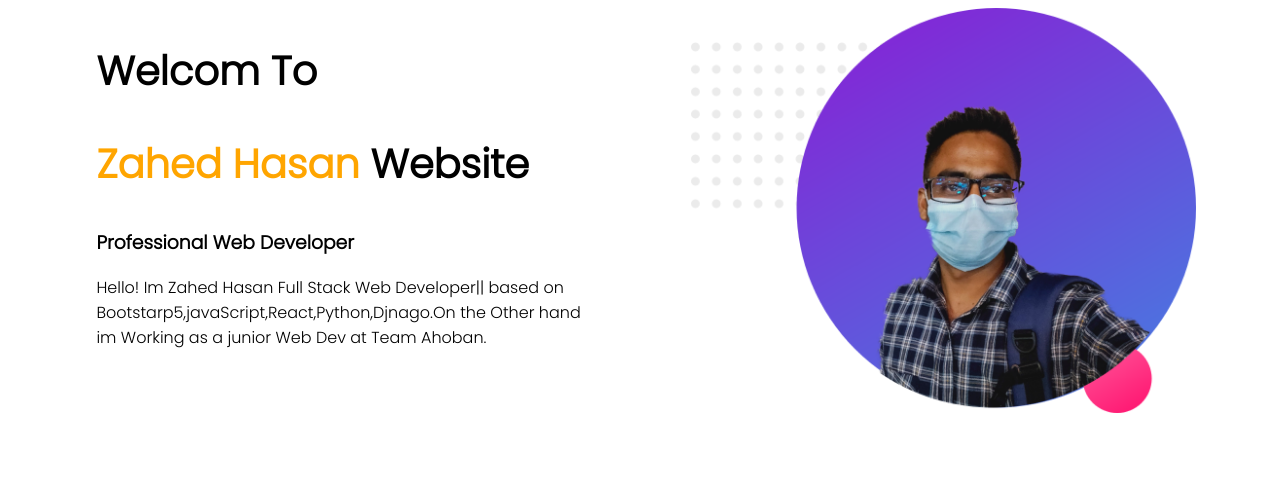
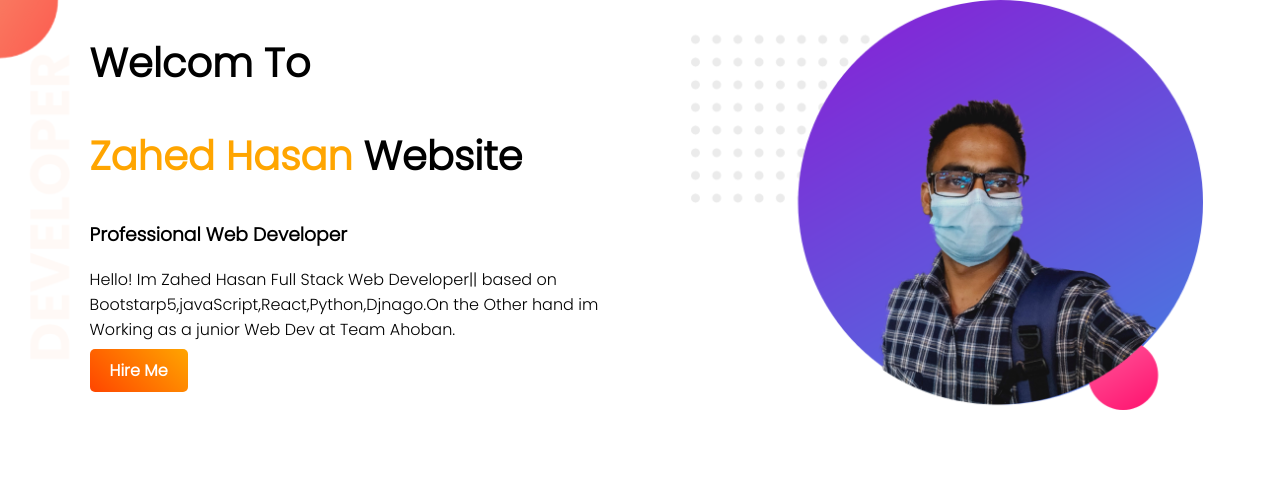
Before and after one commit to Zahed75/Web_protfolio, a plain HTML site: page index.html in a window 1280 px wide. Drawn offline with Linux system fonts and the light colour scheme.

Commit message:
home updated

```diff
--- a/css/style.css
+++ b/css/style.css
@@ -1,5 +1,6 @@
 body{
     font-family: 'Poppins', sans-serif;
+    margin: 0;
 }
 
 h1{
@@ -19,3 +20,23 @@ h1{
 .half_portion img{
     width: 100%;
 }
+
+.banner{
+    background-image: url(../images/top-banner.png);
+    /* border: 1px solid salmon; */
+    background-repeat: no-repeat;
+}
+
+.banner{
+    height: 500px;
+}
+
+.link_button{
+    text-decoration: none;
+   background-image: linear-gradient(45deg,orangered,orange);
+    padding: 10px 20px;
+    border-radius: 5px;
+    font-weight: bold;
+    color: white;
+
+}
--- a/index.html
+++ b/index.html
@@ -12,7 +12,7 @@
     <link href="https://fonts.googleapis.com/css2?family=Poppins:wght@300&display=swap" rel="stylesheet">
 
 <body>
-    <section>
+    <section class="banner">
         <div class="half_portion">
             <h1>Welcom To</h1>
             <h1> <span class="name_hl">Zahed Hasan</span> Website</h1>
@@ -20,6 +20,8 @@
             <p>Hello! Im Zahed Hasan Full Stack Web Developer|| based on Bootstarp5,javaScript,React,Python,Djnago.On
                 the Other
                 hand im Working as a junior Web Dev at Team Ahoban.</p>
+
+                <a class="link_button" target="_blank" href="https://www.linkedin.com/in/zahed-hasan-1755ab168/">Hire Me</a>
         </div>
 
         <div class="half_portion">
```
Also changed, not shown: images/dream-bg.png (added), images/exp-bg.png (added), images/top-banner.png (added).
